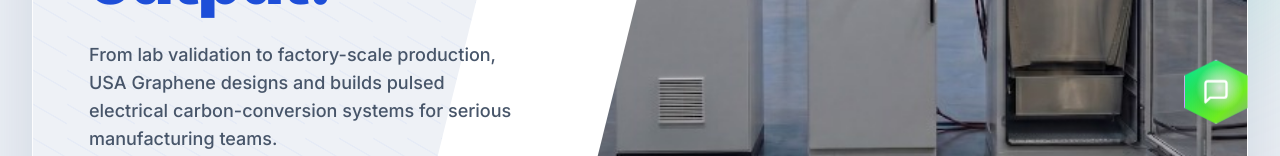
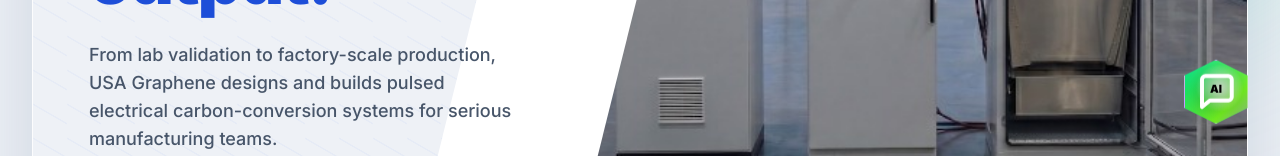
Before and after one commit to USA-graphene/website, a Next.js app: page / in a window 1280 px wide. Shown: the part 644-800 px from the top of the page. Built offline with nearby package versions, Linux system fonts and the light colour scheme.

Commit message:
Update AI chat icon label

```diff
--- a/components/AIChatWidget.tsx
+++ b/components/AIChatWidget.tsx
@@ -331,23 +331,31 @@ export default function AIChatWidget() {
                                     <line x1="6" y1="6" x2="18" y2="18"></line>
                                 </motion.svg>
                             ) : (
-                                <motion.svg
+                                <motion.div
                                     key="chat"
                                     initial={{ scale: 0, opacity: 0 }}
                                     animate={{ scale: 1, opacity: 1 }}
                                     exit={{ scale: 0, opacity: 0 }}
+                                    className="relative flex h-11 w-11 items-center justify-center"
+                                >
+                                    <svg
                                         xmlns="http://www.w3.org/2000/svg"
-                                    width="28"
-                                    height="28"
+                                        width="42"
+                                        height="42"
                                         viewBox="0 0 24 24"
                                         fill="none"
                                         stroke="currentColor"
-                                    strokeWidth="2"
+                                        strokeWidth="2.25"
                                         strokeLinecap="round"
                                         strokeLinejoin="round"
+                                        aria-hidden="true"
                                     >
-                                    <path d="M21 15a2 2 0 0 1-2 2H7l-4 4V5a2 2 0 0 1 2-2h14a2 2 0 0 1 2 2z"></path>
-                                </motion.svg>
+                                        <path d="M21 15a2 2 0 0 1-2 2H8.5L4 20.75V5a2 2 0 0 1 2-2h13a2 2 0 0 1 2 2z"></path>
+                                    </svg>
+                                    <span className="absolute left-1/2 top-[44%] -translate-x-1/2 -translate-y-1/2 text-[11px] font-black leading-none text-black drop-shadow-none">
+                                        AI
+                                    </span>
+                                </motion.div>
                             )}
                         </AnimatePresence>
                     </div>
```
Lines whose indentation alone changed are shown as unchanged.
